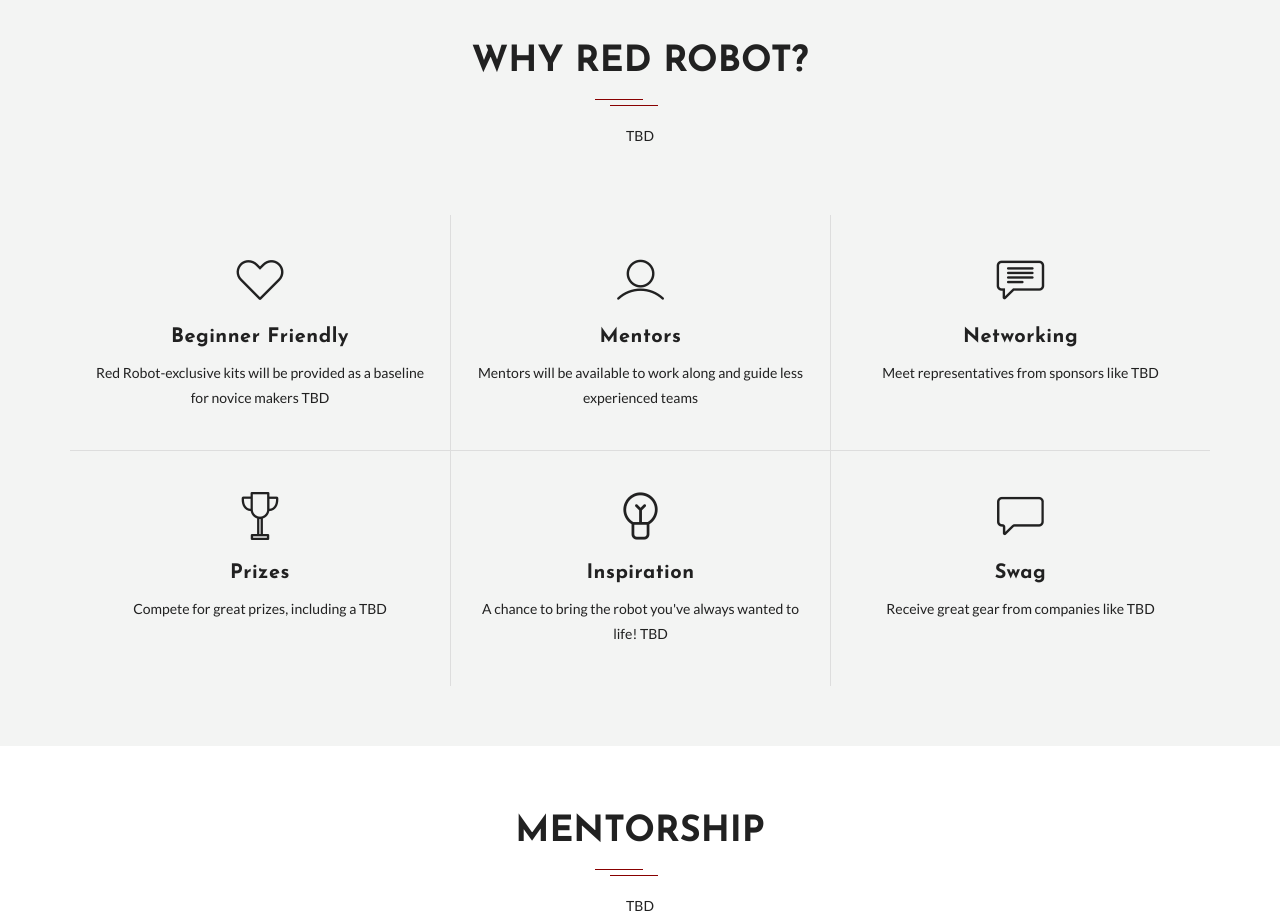
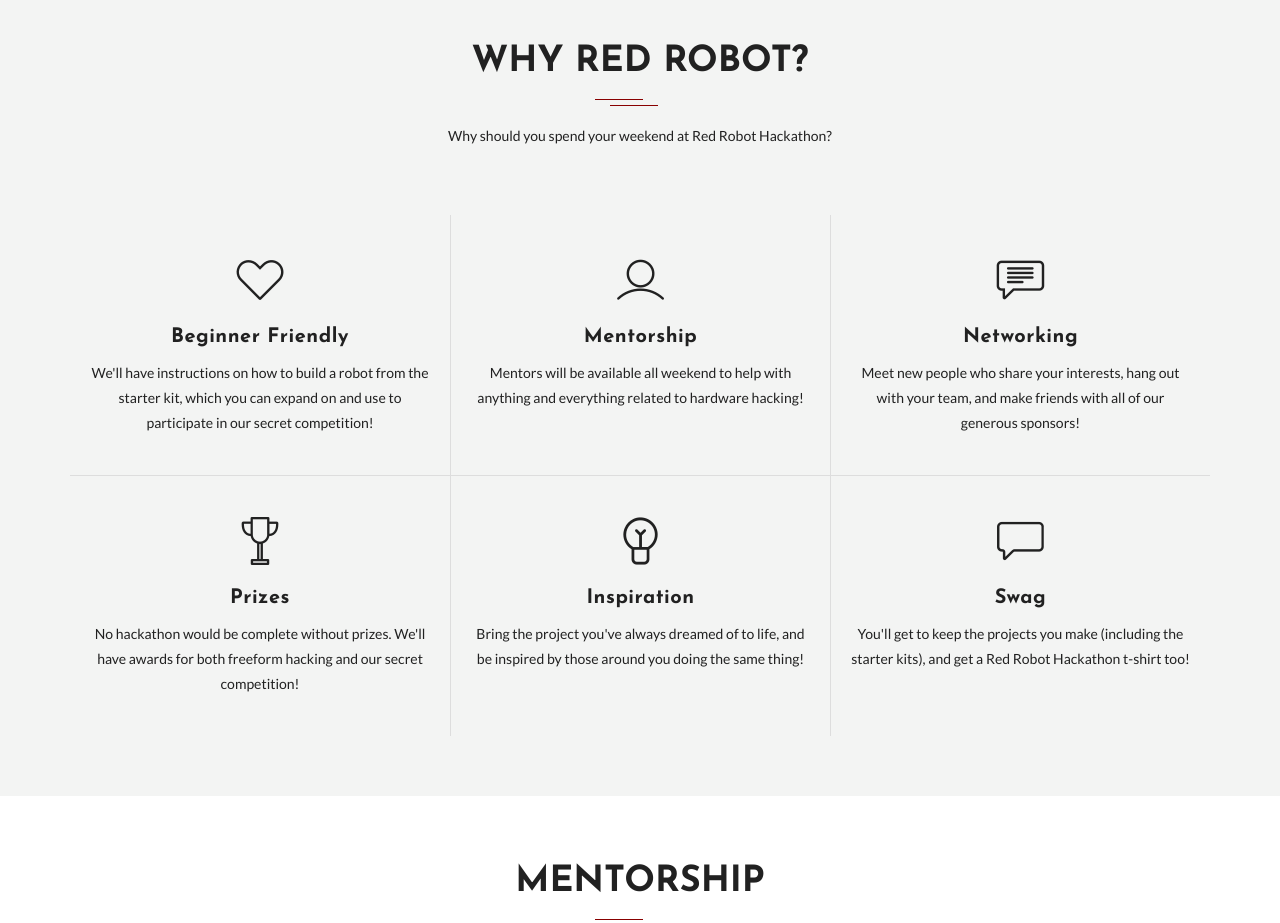
Before and after one commit to CMU-Robotics-Club/RedRobotWebsite, a plain HTML site: page index.html in a window 1280 px wide. Shown: the part 2160-3083 px from the top of the page. Drawn offline with Linux system fonts and the light colour scheme; some packages are replaced by stand-ins of ours; files whose address does not match are found by name.

Commit message:
Updated why us section

```diff
--- a/index.html
+++ b/index.html
@@ -246,7 +246,7 @@
                 We want you to be able to bring your ideas to life regardless of
                 your previous experience or expertise. Each team will receive a
                 <b>starter kit</b> of parts, which can either be used for free form
-                hacking, or to participate in our competition.
+                hacking, or to participate in our secret competition.
                 <b>Mentorship</b>        is
                 available for everyone, from those just getting started with
                 hardware hacking to those pushing the boundaries of what's
@@ -269,7 +269,7 @@
           <div class="col-12">
             <div class="section-title-header text-center">
               <h1 class="section-title wow fadeInUp" data-wow-delay="0.2s">Why Red Robot?</h1>
-              <p class="wow fadeInDown" data-wow-delay="0.2s">TBD</p>
+              <p class="wow fadeInDown" data-wow-delay="0.2s">Why should you spend your weekend at Red Robot Hackathon?</p>
             </div>
           </div>
         </div>
@@ -282,7 +282,7 @@
               </div>
               <div class="services-content">
                 <h3><a href="#">Beginner Friendly</a></h3>
-                <p>Red Robot-exclusive kits will be provided as a baseline for novice makers TBD</p>
+                <p>We'll have instructions on how to build a robot from the starter kit, which you can expand on and use to participate in our secret competition!</p>
               </div>
             </div>
           </div>
@@ -293,8 +293,8 @@
                 <i class="lni-user"></i>
               </div>
               <div class="services-content">
-                <h3><a href="">Mentors</a></h3>
-                <p>Mentors will be available to work along and guide less experienced teams</p>
+                <h3><a href="">Mentorship</a></h3>
+                <p>Mentors will be available all weekend to help with anything and everything related to hardware hacking!</p>
               </div>
             </div>
           </div>
@@ -305,8 +305,8 @@
                 <i class="lni-comments-alt"></i>
               </div>
               <div class="services-content">
-                <h3><a href="">Networking</a></h4>
-                <p>Meet representatives from sponsors like TBD</p>
+                <h3><a href="">Networking</a></h3>
+                <p>Meet new people who share your interests, hang out with your team, and make friends with all of our generous sponsors!</p>
               </div>
             </div>
           </div>
@@ -318,7 +318,7 @@
               </div>
               <div class="services-content">
                 <h3><a href="#">Prizes</a></h3>
-                <p>Compete for great prizes, including a TBD</p>
+                <p>No hackathon would be complete without prizes. We'll have awards for both freeform hacking and our secret competition!</p>
               </div>
             </div>
           </div>
@@ -330,7 +330,7 @@
               </div>
               <div class="services-content">
                 <h3><a href="">Inspiration</a></h3>
-                <p>A chance to bring the robot you've always wanted to life! TBD</p>
+                <p>Bring the project you've always dreamed of to life, and be inspired by those around you doing the same thing!</p>
               </div>
             </div>
           </div>
@@ -342,7 +342,7 @@
               </div>
               <div class="services-content">
                 <h3><a href="">Swag</a></h3>
-                <p>Receive great gear from companies like TBD</p>
+                <p>You'll get to keep the projects you make (including the starter kits), and get a Red Robot Hackathon t-shirt too!</p>
               </div>
             </div>
           </div>
```
